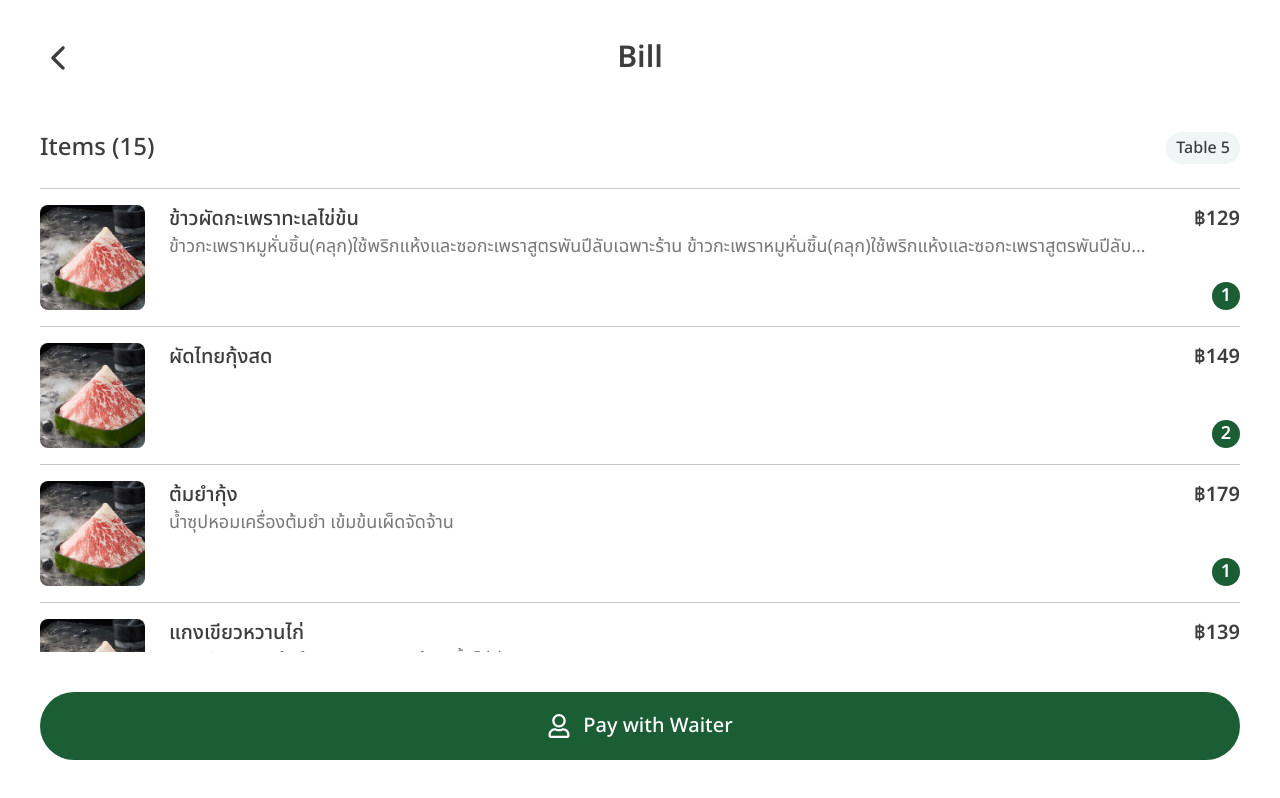
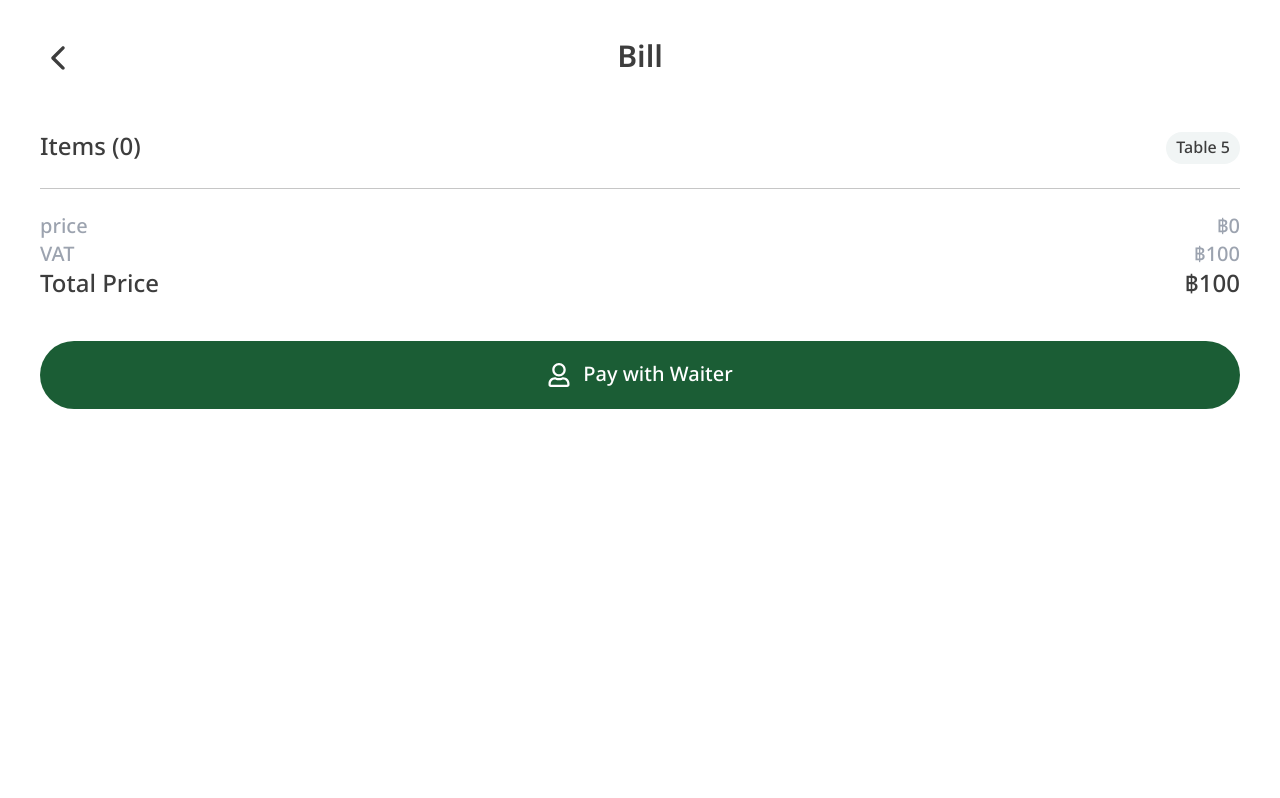
Before and after one commit to chawongr/aspos-mobile, a Next.js app in the folder aspos-mobile-frontend/: page /en/bills in a window 1280 px wide. Shown: the top 798 px of the page. Built offline with nearby package versions, Linux system fonts and the light colour scheme.

Commit message:
fix(Dynamic basket):Change bills for use data from basket

```diff
--- a/aspos-mobile-frontend/src/app/[locale]/(pages)/bills/page.tsx
+++ b/aspos-mobile-frontend/src/app/[locale]/(pages)/bills/page.tsx
@@ -1,42 +1,35 @@
-'use client'
+'use client';
 
-import React, { useState } from 'react';
+import React, { useState, useEffect } from 'react';
 import BillCard from '../../components/bill-card';
-import { Food2 } from '@/app/[locale]/components/all-image'
 import { FaRegUser } from "react-icons/fa";
 import { IoIosArrowBack } from "react-icons/io";
-import OrderData from '../../datas/order.json';
 import Link from 'next/link';
 import { usePathname } from "next/navigation";
 import { useTranslations } from 'next-intl';
-
-interface Bill{
-  id: number;
-  imageUrl: string;
-  title: string;
-  description: string;
-  price: number;
-  quantity: number;
-  status: string;
-}
+import { useBasket } from '@/app/[locale]/components/context/basket-context';
+import { Food2 } from '../../components/all-image';
 
 export default function Bills() {
   const path = usePathname().substring(1);
   const lang = path.split('/')[0];
 
   const [showModal, setShowModal] = useState(false);
-
-  const bills: Bill[] = OrderData;
+  const { basket } = useBasket();
 
   const t = useTranslations('BillPage');
 
-  const totalAmount={
-    amount: 15,
-    price: 1352,
-    totalPrice: 1480,
-    time: "19:01:00",
-    table: 5
-  }
+  // Calculate total quantities and prices from basket
+  const totalAmount = basket.reduce(
+    (acc, item) => {
+      acc.amount += item.quantity;
+      acc.price += item.quantity * item.price;
+      return acc;
+    },
+    { amount: 0, price: 0 }
+  );
+
+  const totalPrice = totalAmount.price + 100;
 
   const handleConfirm = () => {
     setShowModal(false);
@@ -46,69 +39,82 @@ export default function Bills() {
     setShowModal(true);
   };
 
+  // Debug basket data
+  useEffect(() => {
+    console.log('Basket data:', basket);
+  }, [basket]);
 
   return (
     <div className="flex flex-col relative">
-      <header className='sticky top-0 w-full-p-5 md:w-full-p-10 pb-4 md:pb-8 flex justify-between items-center gap-2 md:gap-4 bg-white' >
+      <header className="sticky top-0 w-full-p-5 md:w-full-p-10 pb-4 md:pb-8 flex justify-between items-center gap-2 md:gap-4 bg-white">
         <Link href={`/${lang}/order-list-all`}>
           <IoIosArrowBack className="w-7 h-7 md:w-9 md:h-9" />
         </Link>
-        <div className='flex flex-col items-center'>
+        <div className="flex flex-col items-center">
           <h1 className="text-xl md:text-3xl font-semibold">{t('title')}</h1>
         </div>
-        <div className="w-7 h-7 md:w-9 md:h-9"/>
+        <div className="w-7 h-7 md:w-9 md:h-9" />
       </header>
 
-      <div className='flex justify-between items-center text-lg md:text-2xl font-medium py-4 md:py-6 border-b-[0.5px] border-borderGray'>
-          <div>{t('order')} ({totalAmount.amount})</div>
-          <div className='text-sm md:text-base text-darkGray bg-lightBg rounded-full px-2.5 py-1'>{t('table')} {totalAmount.table}</div>
+      <div className="flex justify-between items-center text-lg md:text-2xl font-medium py-4 md:py-6 border-b-[0.5px] border-borderGray">
+        <div>
+          {t('order')} ({totalAmount.amount})
+        </div>
+        <div className="text-sm md:text-base text-darkGray bg-lightBg rounded-full px-2.5 py-1">
+          {t('table')} 5
+        </div>
       </div>
 
       <div className="flex-1 overflow-y-auto">
-        {bills.map((bill, index) => (
-          <div key={bill.id} className={`${index !== bills.length ? 'border-b-[0.5px] border-borderGray ' : ''}`} >
+        {basket.map((bill, index) => (
+          <div
+            key={bill.id}
+            className={`${index !== basket.length - 1 ? 'border-b-[0.5px] border-borderGray ' : ''}`}
+          >
             <BillCard
               key={bill.id}
-            imageUrl={Food2}
-            title={bill.title}
-            description={bill.description}
+              imageUrl={Food2} // Replace with actual image if available
+              title={bill.name}
+              description={bill.description || 'No description available'}
               price={bill.price}
               quantity={bill.quantity}
-            status={bill.status}
+              status="Pending" // Replace with actual status if available
             />
           </div>
         ))}
       </div>
 
-      <div className='pt-4 md:pt-6'>
-        <div className='flex justify-between text-base md:text-xl font-medium'>
+      <div className="pt-4 md:pt-6">
+        <div className="flex justify-between md:text-xl font-medium text-gray-400">
           <div>{t('price')}</div>
-          <div>{totalAmount.price}</div>
+          <div>฿{totalAmount.price}</div>
         </div>
-        <div className='flex justify-between text-base md:text-xl font-medium'>
+        <div className="flex justify-between md:text-xl font-medium text-gray-400">
+          <div>VAT</div>
+          <div>฿100</div>
+        </div>
+        <div className="flex justify-between text-base md:text-2xl font-medium">
           <div>{t('totalPrice')}</div>
-          <div>{totalAmount.totalPrice}</div>
+          <div>฿{totalPrice}</div>
         </div>
       </div>
 
-      <footer className='sticky bottom-0 w-full-p-5 md:w-full-p-10 py-6 md:py-10 flex flex-col gap-2 md:gap-4 bg-white' >
+      <footer className="sticky bottom-0 w-full-p-5 md:w-full-p-10 py-6 md:py-10 flex flex-col gap-2 md:gap-4 bg-white">
         <button
           className="py-4 md:py-5 text-base md:text-xl font-medium text-white bg-green rounded-full w-full flex items-center justify-center"
           onClick={handleOpenModal}
         >
-          <FaRegUser className="w-5 h-5 md:w-6 md:h-6 mr-2 md:mr-3"/>
+          <FaRegUser className="w-5 h-5 md:w-6 md:h-6 mr-2 md:mr-3" />
           {t('button')}
         </button>
       </footer>
-
-
 
       {/* Modal */}
       {showModal && (
         <div className="fixed inset-0 flex items-center justify-center bg-black bg-opacity-50 z-50">
           <div className="bg-white p-6 rounded-xl shadow-lg text-darkGray">
-            <h2 className="text-lg md:text-2xl font-bold mb-4 ">{t('titleModal')}</h2>
-            <p className="text-sm md:text-lg mb-6 ">{t('descriptionModal')}</p>
+            <h2 className="text-lg md:text-2xl font-bold mb-4">{t('titleModal')}</h2>
+            <p className="text-sm md:text-lg mb-6">{t('descriptionModal')}</p>
             <div className="flex justify-end">
               <button
                 className="px-4 py-2 flex justify-center bg-green text-white rounded-2xl md:text-lg w-20 md:w-24"
--- a/aspos-mobile-frontend/src/app/[locale]/layout.tsx
+++ b/aspos-mobile-frontend/src/app/[locale]/layout.tsx
@@ -38,9 +38,7 @@ export default async function LocaleLayout({
       <body className={`${noto.className} p-5 md:p-10 h-screen w-screen box-border text-sm text-darkGray`}
       >
         <NextIntlClientProvider messages={messages}>
-          {/* {children} */}
           <BasketProvider>{children}</BasketProvider>
-
         </NextIntlClientProvider>
       </body>
     </html>
```
Also changed, not shown: aspos-mobile-frontend/src/app/[locale]/(pages)/order-list-all/page.tsx (+0 -88 lines), aspos-mobile-frontend/src/app/[locale]/(pages)/order-list/page.tsx (+0 -89 lines). Lines whose indentation alone changed are shown as unchanged.
